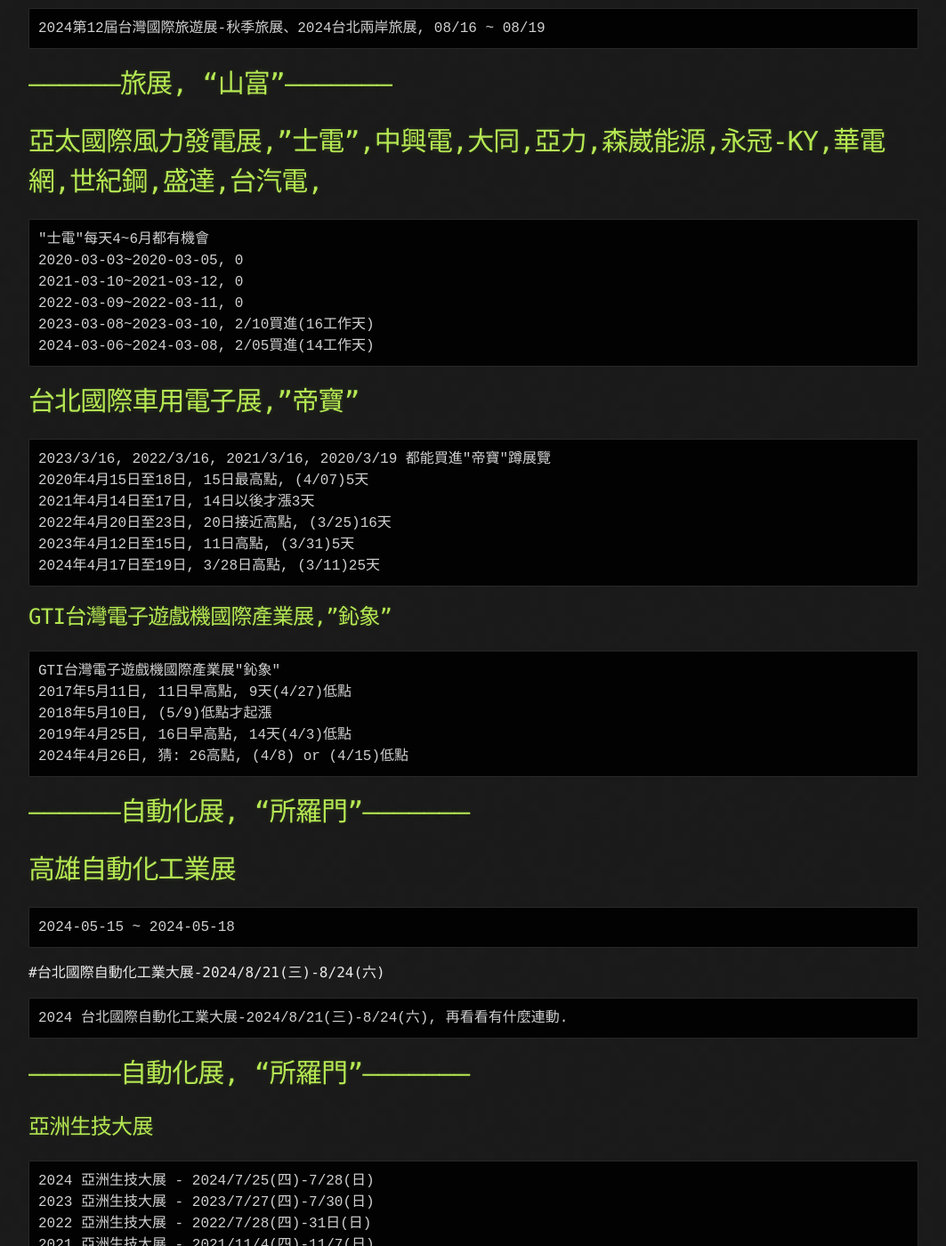
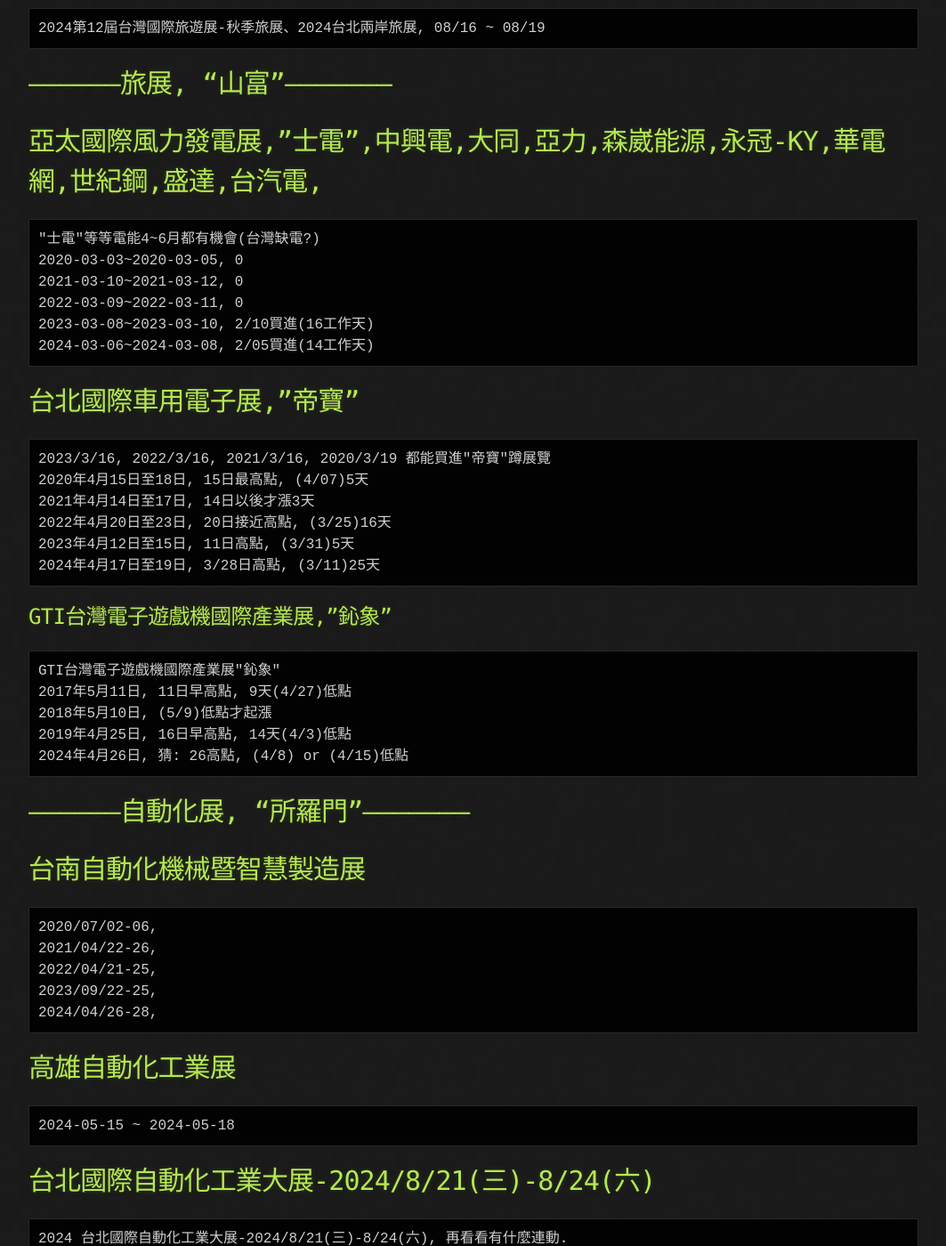
Before and after one commit to lepg5487/Stock_God, a Jekyll site: the page built from experience.md, in a window 1280 px wide and 1400 px high, scrolled down 6525 px. Shown: the whole window at 89% size, without its empty margins (108-1171 px from the left). Built offline with Jekyll 4.4.1, drawn with Linux system fonts in a browser that asks for light colours; our own code applies the rules of GitHub Pages for plain Markdown files.

Commit message:
Update experience.md

````diff
--- a/experience.md
+++ b/experience.md
@@ -246,7 +246,7 @@
 
 # 亞太國際風力發電展,"士電",中興電,大同,亞力,森崴能源,永冠-KY,華電網,世紀鋼,盛達,台汽電,
 ```
-"士電"每天4~6月都有機會
+"士電"等等電能4~6月都有機會(台灣缺電?)
 2020-03-03~2020-03-05, 0
 2021-03-10~2021-03-12, 0
 2022-03-09~2022-03-11, 0
@@ -272,11 +272,19 @@
 2024年4月26日, 猜: 26高點, (4/8) or (4/15)低點
 ```
 # -----------------自動化展, "所羅門"--------------------
+# 台南自動化機械暨智慧製造展
+```
+2020/07/02-06,
+2021/04/22-26,
+2022/04/21-25,
+2023/09/22-25,
+2024/04/26-28,
+```
 # 高雄自動化工業展
 ```
 2024-05-15 ~ 2024-05-18
 ```
-#台北國際自動化工業大展-2024/8/21(三)-8/24(六)
+# 台北國際自動化工業大展-2024/8/21(三)-8/24(六)
 ```
 2024 台北國際自動化工業大展-2024/8/21(三)-8/24(六), 再看看有什麼連動.
 ```
````
